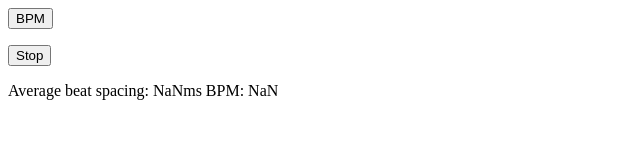
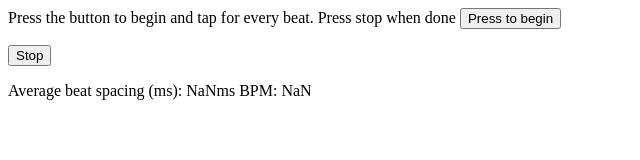
Before and after one commit to criv5/BPM_Tester, a plain HTML site: page index.html in a window 1280 px wide. Both pictures are taken after a click on the button "Stop". Shown: the whole page, without its empty margins (0-640 px from the left). Drawn offline with Linux system fonts and the light colour scheme.

Commit message:
Update index.html

```diff
--- a/index.html
+++ b/index.html
@@ -1,4 +1,5 @@
-<button onclick="timer()">BPM</button>
+<h>Press the button to begin and tap for every beat. Press stop when done</h>
+<button id="button" onclick="timer()">Press to begin</button>
 <p id="info"></p>
 <p id="history"></p>
 <button onclick="result()">Stop</button>
@@ -14,6 +15,7 @@
   function timer() {
     presses++;
     if(presses == 1) {
+      document.getElementById("button").innerHTML = "Tap each beat";
       totalms = 0;
       milliseconds = 0;
       seconds = 0;
@@ -33,7 +35,7 @@
       timings.push(totalms);
       console.log(totalms);
       totalms=0;
-      document.getElementById("history").innerHTML = timings;
+      document.getElementById("history").innerHTML = "Beat spacing (ms): " + timings;
     }
   }
 
@@ -46,6 +48,6 @@
     }
     let average = total/timings.length;
     let bpm = 60000/average;
-    document.getElementById("result").innerHTML = "Average beat spacing: " + average + "ms\nBPM: " + bpm;
+    document.getElementById("result").innerHTML = "Average beat spacing (ms): " + average + "ms\nBPM: " + bpm;
   }
 </script>
```
